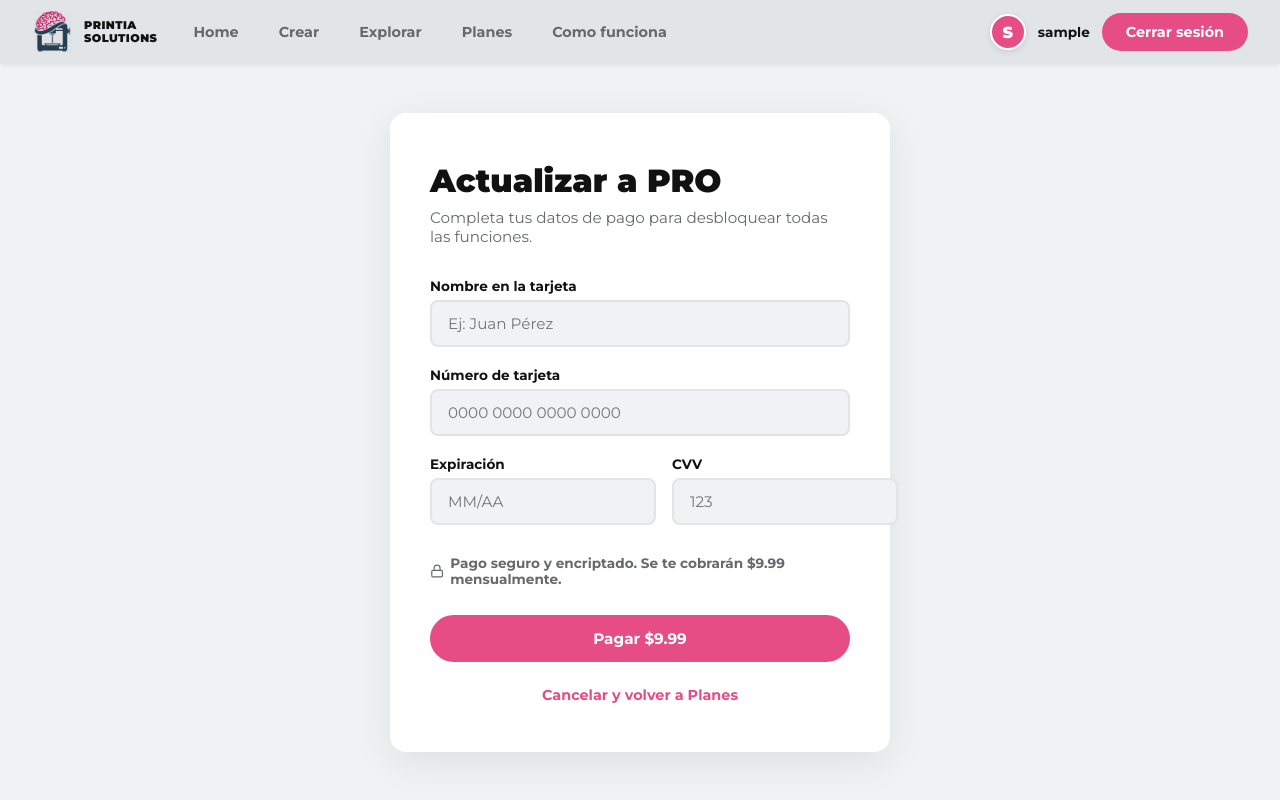
After one commit to FranciscoBr16/ProyectoPrintIa, a Flask app: page /checkout in a window 1280 px wide. The commit adds this page. Run offline with Flask 3, Linux system fonts and the light colour scheme; the visitor is signed in with stand-in values (Sample User, id 1); data that the repository does not hold is empty; parts of the project's set-up code (start-up, migrations or seed data) failed here and were passed over.

Commit message:
mas cambios

```diff
--- a/printia/app/models.py
+++ b/printia/app/models.py
@@ -74,7 +74,7 @@ class Plan(db.Model):
 class Suscripcion(db.Model):
     __tablename__ = 'suscripciones'
 
-    id_suscripcion = db.Column(db.Integer, primary_key=True)
+    id_suscripcion = db.Column(db.Integer, primary_key=True, autoincrement=True)
     id_plan = db.Column(db.Integer, db.ForeignKey('planes.id_plan', ondelete='RESTRICT', onupdate='CASCADE'), nullable=False)
     id_usuario = db.Column(db.Integer, db.ForeignKey('usuarios.id_usuario', ondelete='RESTRICT', onupdate='CASCADE'), nullable=False)
     fecha_inicio = db.Column(db.Date, nullable=False)
--- a/printia/app/routes/main.py
+++ b/printia/app/routes/main.py
@@ -1,9 +1,10 @@
 from flask import Blueprint, render_template, request, jsonify, redirect, url_for, flash
 from flask_login import login_required, current_user
 from app import db
-from app.models import Modelo, Metrica, Usuario
+from app.models import Modelo, Metrica, Usuario, Plan, Suscripcion
 from app.utils import guardar_avatar, eliminar_avatar
 import time
+import datetime
 import random
 
 main_bp = Blueprint('main', __name__)
@@ -76,7 +77,14 @@ def como_funciona():
 @main_bp.route('/perfil')
 @login_required
 def perfil():
-    return render_template('perfil.html')
+    from app.models import Suscripcion, Plan
+    suscripcion = Suscripcion.query.filter_by(id_usuario=current_user.id_usuario, estado='Activa').first()
+    plan_nombre = 'GRATIS'
+    if suscripcion:
+        plan = Plan.query.get(suscripcion.id_plan)
+        if plan:
+            plan_nombre = plan.nombre_plan
+    return render_template('perfil.html', plan_nombre=plan_nombre, suscripcion=suscripcion)
 
 @main_bp.route('/perfil/editar', methods=['GET', 'POST'])
 @login_required
@@ -133,3 +141,49 @@ def editar_perfil():
         return redirect(url_for('main.perfil'))
 
     return render_template('editar_perfil.html')
+
+@main_bp.route('/checkout', methods=['GET', 'POST'])
+@login_required
+def checkout():
+    if request.method == 'POST':
+        # Buscamos o creamos el plan PRO
+        plan_pro = Plan.query.filter_by(nombre_plan='PRO').first()
+        if not plan_pro:
+            plan_pro = Plan(nombre_plan='PRO', limite_exportaciones_mensual=-1, precio=9.99)
+            db.session.add(plan_pro)
+            db.session.commit()
+
+        # Actualizamos o creamos la suscripción del usuario
+        suscripcion = Suscripcion.query.filter_by(id_usuario=current_user.id_usuario).first()
+        hoy = datetime.date.today()
+        vencimiento = hoy + datetime.timedelta(days=30)
+
+        if suscripcion:
+            suscripcion.id_plan = plan_pro.id_plan
+            suscripcion.fecha_inicio = hoy
+            suscripcion.fecha_fin = vencimiento
+            suscripcion.estado = 'Activa'
+            suscripcion.metodo_pago = 'Tarjeta'
+            suscripcion.modelos_restantes = plan_pro.limite_exportaciones_mensual
+        else:
+            # Generamos el ID manualmente por si la tabla no tiene AUTO_INCREMENT
+            max_id = db.session.query(db.func.max(Suscripcion.id_suscripcion)).scalar() or 0
+
+            nueva_suscripcion = Suscripcion(
+                id_suscripcion=max_id + 1,
+                id_plan=plan_pro.id_plan,
+                id_usuario=current_user.id_usuario,
+                fecha_inicio=hoy,
+                fecha_fin=vencimiento,
+                estado='Activa',
+                metodo_pago='Tarjeta',
+                modelos_restantes=plan_pro.limite_exportaciones_mensual
+            )
+            db.session.add(nueva_suscripcion)
+
+        db.session.commit()
+
+        flash('¡Pago exitoso! Ahora eres usuario PRO.', 'success')
+        return redirect(url_for('main.planes'))
+
+    return render_template('checkout.html')
--- a/printia/app/static/styles.css
+++ b/printia/app/static/styles.css
@@ -160,7 +160,7 @@ a {
 }
 
 .hero__title {
-    font-size: clamp(3rem, 6vw, 5.5rem);
+    font-size: clamp(4rem, 8vw, 7.5rem);
     font-weight: 900;
     line-height: 1.05;
     color: var(--color-text);
@@ -168,7 +168,7 @@ a {
 }
 
 .hero__image {
-    flex: 1;
+    flex: 1.2;
     display: flex;
     justify-content: center;
     align-items: center;
@@ -177,10 +177,9 @@ a {
 
 .hero__image img {
     max-width: 100%;
-    max-height: 520px;
+    max-height: 700px;
     object-fit: contain;
     filter: drop-shadow(0 16px 40px rgba(0,0,0,0.12));
-    mix-blend-mode: multiply;
 }
 
 /* ================================================
@@ -238,6 +237,7 @@ a {
     font-weight: 700;
     font-size: 0.9rem;
     color: var(--color-white);
+    background-color: var(--color-text);
     box-shadow: 0 4px 12px rgba(0,0,0,0.15);
     animation: slideInRight 0.3s ease;
 }
--- /dev/null
+++ b/printia/app/templates/checkout.html
@@ -0,0 +1,57 @@
+{% extends "base.html" %}
+
+{% block title %}Checkout - PrintIA Solutions{% endblock %}
+
+{% block content %}
+<main class="auth-page" style="background-color: var(--color-page-bg);">
+    <div class="auth-card" style="max-width: 500px;">
+        <h1 class="auth-card__title">Actualizar a PRO</h1>
+        <p class="auth-card__subtitle">Completa tus datos de pago para desbloquear todas las funciones.</p>
+
+        <form class="auth-form" action="{{ url_for('main.checkout') }}" method="POST">
+            <!-- Nombre en la tarjeta -->
+            <div class="form-group">
+                <label for="nombre_tarjeta" class="form-label">Nombre en la tarjeta</label>
+                <input type="text" id="nombre_tarjeta" name="nombre_tarjeta" class="form-input" placeholder="Ej: Juan Pérez" required>
+            </div>
+
+            <!-- Número de tarjeta -->
+            <div class="form-group">
+                <label for="numero_tarjeta" class="form-label">Número de tarjeta</label>
+                <!-- En un entorno real se usaría un iframe o integración con procesador de pagos -->
+                <input type="text" id="numero_tarjeta" name="numero_tarjeta" class="form-input" placeholder="0000 0000 0000 0000" maxlength="19" required>
+            </div>
+
+            <div style="display: flex; gap: 16px;">
+                <!-- Fecha de expiración -->
+                <div class="form-group" style="flex: 1;">
+                    <label for="expiracion" class="form-label">Expiración</label>
+                    <input type="text" id="expiracion" name="expiracion" class="form-input" placeholder="MM/AA" maxlength="5" required>
+                </div>
+
+                <!-- CVV -->
+                <div class="form-group" style="flex: 1;">
+                    <label for="cvv" class="form-label">CVV</label>
+                    <input type="text" id="cvv" name="cvv" class="form-input" placeholder="123" maxlength="4" required>
+                </div>
+            </div>
+
+            <div class="form-group" style="margin-top: 10px;">
+                <p style="font-size: 0.85rem; color: var(--color-navbar-text); display: flex; align-items: center; gap: 6px;">
+                    <svg width="16" height="16" viewBox="0 0 24 24" fill="none" stroke="currentColor" stroke-width="2" stroke-linecap="round" stroke-linejoin="round">
+                        <rect x="3" y="11" width="18" height="11" rx="2" ry="2"></rect>
+                        <path d="M7 11V7a5 5 0 0 1 10 0v4"></path>
+                    </svg>
+                    Pago seguro y encriptado. Se te cobrarán $9.99 mensualmente.
+                </p>
+            </div>
+
+            <button type="submit" class="btn btn--primary btn--full">Pagar $9.99</button>
+        </form>
+
+        <div class="auth-card__footer">
+            <a href="{{ url_for('main.planes') }}" class="auth-link">Cancelar y volver a Planes</a>
+        </div>
+    </div>
+</main>
+{% endblock %}
--- a/printia/app/templates/planes.html
+++ b/printia/app/templates/planes.html
@@ -38,7 +38,7 @@
                 <li>Historial ilimitado.</li>
             </ul>
             <div class="plan-footer">
-                <button class="btn btn--primary btn--full" style="font-size: 1.1rem; padding: 16px;">ACTUALIZAR A PRO</button>
+                <a href="{{ url_for('main.checkout') }}" class="btn btn--primary btn--full" style="font-size: 1.1rem; padding: 16px; text-align: center;">ACTUALIZAR A PRO</a>
             </div>
         </div>
     </div>
```
Also changed, not shown: printia/app/templates/generador.html (+1 -8 lines), printia/app/templates/index.html (+9 -7 lines), printia/app/templates/perfil.html (+30 -2 lines), printia/app/static/assets/logini-sin-fondo.png (added), printia/app/static/assets/logo-crear.png (added), prototipo/a8c3d9c8-bc06-4860-8263-b774232880ba.png (added), prototipo/logini sin fondo copy.png (added), prototipo/logini sin fondo.png (added), prototipo/logo like.png (added), 1 other file.
